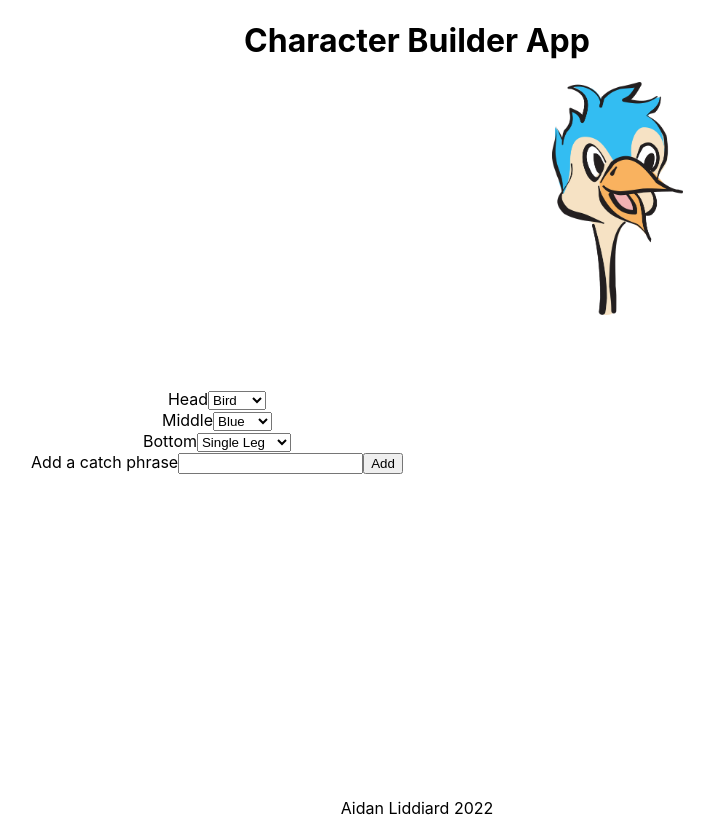
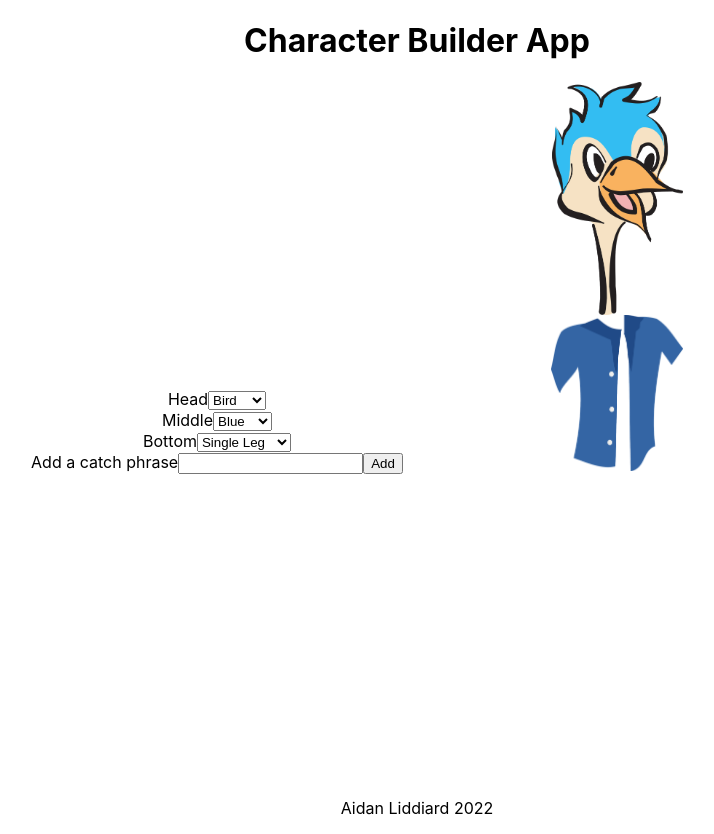
Before and after one commit to aidanliddiard/react-character-designer, a React (Create React App) app: page / in a window 1280 px wide. Shown: the whole page, without its empty margins (223-937 px from the left). Built offline with nearby package versions, Linux system fonts and the light colour scheme.

Commit message:
middle working

```diff
--- a/src/Controls/Controls.js
+++ b/src/Controls/Controls.js
@@ -1,12 +1,12 @@
 import './Controls.css';
 
-export default function Controls({ setHead }) {
+export default function Controls({ setHead, setMiddle }) {
   return (
     <div className="left">
       <div className="picker">
         <label>
           Head
-          <select id="head-dropdown" onChange= {(e) => setHead(e.target.value)}>
+          <select id="head-dropdown" onChange={(e) => setHead(e.target.value)}>
             <option value="bird">Bird</option>
             <option value="duck">Duck</option>
             <option value="dog">Dog</option>
@@ -15,7 +15,7 @@ export default function Controls({ setHead }) {
         </label>
         <label>
           Middle
-          <select id="middle-dropdown">
+          <select id="middle-dropdown" onChange={(e) => setMiddle(e.target.value)}>
             <option value="blue">Blue</option>
             <option value="dress">Fancy</option>
             <option value="pink">Pink</option>
--- a/src/Display/Display.js
+++ b/src/Display/Display.js
@@ -1,6 +1,6 @@
 import './Display.css';
 
-export default function Display({ head }) {
+export default function Display({ head, middle }) {
   return (
     <div className="right">
       <div className="character">
@@ -9,7 +9,11 @@ export default function Display({ head }) {
           id="head"
           style={{ backgroundImage: `url(${process.env.PUBLIC_URL}/assets/${head}-head.png)` }}
         ></div>
-        <div className="bg middle" id="middle"></div>
+        <div
+          className="bg middle"
+          id="middle"
+          style={{ backgroundImage: `url(${process.env.PUBLIC_URL}/assets/${middle}-middle.png)` }}
+        ></div>
         <div className="bg bottom" id="bottom"></div>
       </div>
     </div>
--- a/src/Main/Main.js
+++ b/src/Main/Main.js
@@ -6,11 +6,12 @@ import Display from '../Display/Display';
 
 export default function Main() {
   const [head, setHead] = useState('bird');
+  const [middle, setMiddle] = useState('blue');
 
   return (
     <main>
-      <Controls setHead={setHead} />
-      <Display head={head} />
+      <Controls setHead={setHead} setMiddle={setMiddle} />
+      <Display head={head} middle={middle} />
     </main>
   );
 }
```
